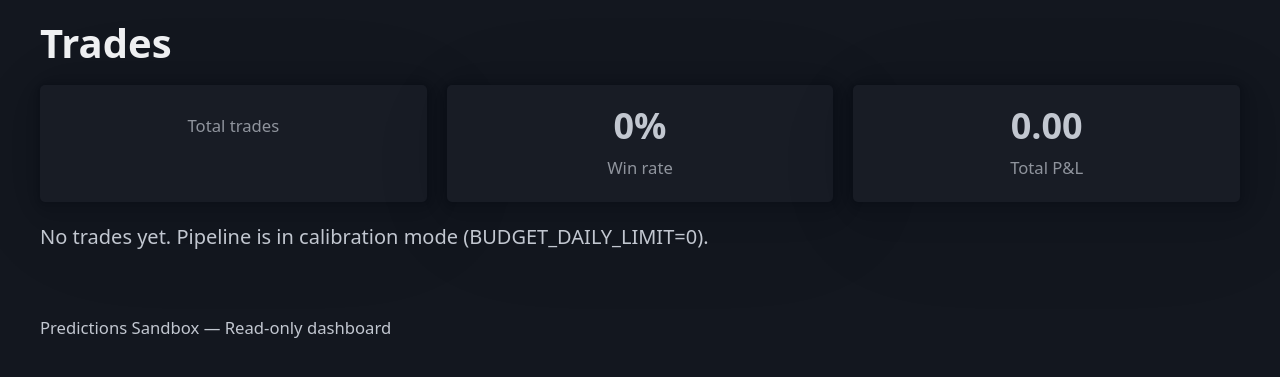
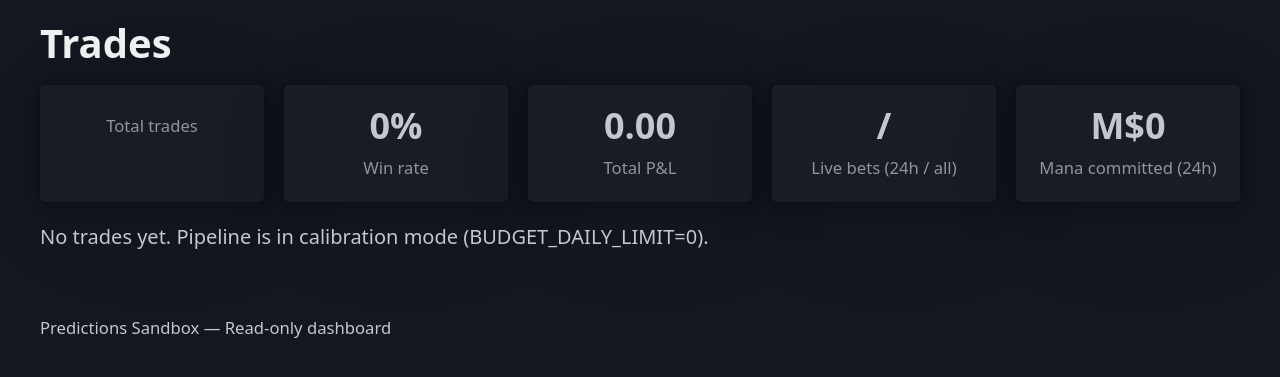
Before and after one commit to LoryGlory/predictions-sandbox, a FastAPI app: template dashboard/templates/trades.html in a window 1280 px wide. Shown: the part 67-444 px from the top of the page. Run offline with FastAPI, Linux system fonts and the light colour scheme; the template is opened without the code that fills it, so the values that code supplies are empty; some libraries are stand-ins or nearby versions.

Commit message:
feat: dashboard surfaces live trading — mode badge, live_bet_id, daily cap stats
Trades page now shows:
- Two new summary cards: "Live bets (24h / all)" and "Mana committed (24h)",
  so you can see at a glance how close you are to LIVE_MAX_BETS_PER_DAY
- "Mode" column with a clear PAPER (grey) vs LIVE (green) badge replacing
  the old "Paper: Yes/No" toggle
- "Live bet ID" column for cross-referencing with the Manifold UI when a
  trade actually placed a real bet

No new database fields — uses the live_bet_id column shipped in the
previous live-trading commit.

Co-Authored-By: Claude Opus 4.6 <noreply@anthropic.com>

```diff
--- a/dashboard/templates/trades.html
+++ b/dashboard/templates/trades.html
@@ -16,6 +16,14 @@
         <h3>{{ "%.2f"|format(summary.total_pnl) }}</h3>
         <small>Total P&L</small>
     </article>
+    <article class="stat-card">
+        <h3>{{ summary.live_today }} / {{ summary.live_total }}</h3>
+        <small>Live bets (24h / all)</small>
+    </article>
+    <article class="stat-card">
+        <h3>M${{ "%.0f"|format(summary.live_mana_today) }}</h3>
+        <small>Mana committed (24h)</small>
+    </article>
 </div>
 
 {% if trades %}
@@ -25,11 +33,12 @@
         <tr>
             <th>Market</th>
             <th>Platform</th>
+            <th>Mode</th>
             <th>Direction</th>
             <th>Size</th>
             <th>Entry</th>
             <th>P&L</th>
-            <th>Paper</th>
+            <th>Live bet ID</th>
             <th>Time</th>
         </tr>
     </thead>
@@ -38,11 +47,18 @@
         <tr>
             <td><a href="/markets/{{ t.market_id }}">{{ t.question[:50] }}{% if t.question|length > 50 %}…{% endif %}</a></td>
             <td><span class="tag">{{ t.platform }}</span></td>
+            <td>
+                {% if t.is_paper %}
+                <span class="tag" style="background:#444;color:#ddd">PAPER</span>
+                {% else %}
+                <span class="tag" style="background:#0a7a3f;color:#fff">LIVE</span>
+                {% endif %}
+            </td>
             <td>{{ t.direction }}</td>
             <td>{{ "%.2f"|format(t.size) }}</td>
             <td>{{ t.entry_price|pct }}</td>
             <td>{{ "%.2f"|format(t.pnl) if t.pnl else "—" }}</td>
-            <td>{{ "Yes" if t.is_paper else "No" }}</td>
+            <td>{% if t.live_bet_id %}<code style="font-size:0.85em">{{ t.live_bet_id }}</code>{% else %}—{% endif %}</td>
             <td>{{ t.timestamp[:16] }}</td>
         </tr>
         {% endfor %}
```
Also changed, not shown: dashboard/queries.py (+11 -1 lines).
